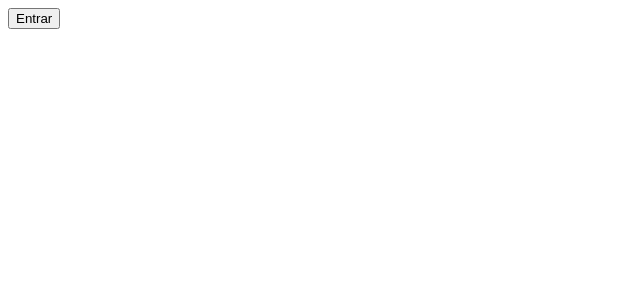
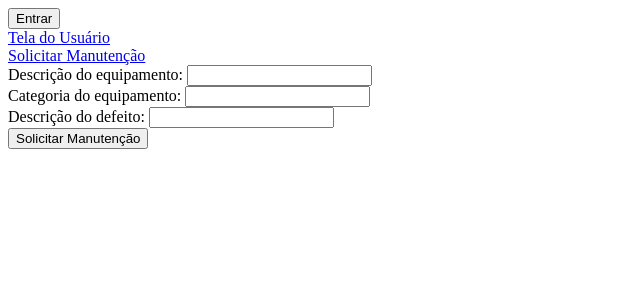
Before and after one commit to Kaironst/Projeto-web-II, an Angular app: page /solicitar_manutencao in a window 1280 px wide. Before the commit this address led to /. Shown: the top 300 px of the page, without its empty margins (0-640 px from the left). Built offline with nearby package versions, Linux system fonts and the light colour scheme.

Commit message:
add tela solicitar manutencao + fix routes

```diff
--- a/src/app/app.html
+++ b/src/app/app.html
@@ -3,3 +3,11 @@
 @if (mostrarLogin) {
   <app-login></app-login>
 }
+
+<nav>
+    <a routerLink="/tela_usuario">Tela do Usuário</a>
+    <br>
+    <a routerLink="/solicitar_manutencao">Solicitar Manutenção</a>
+</nav>
+
+<router-outlet></router-outlet>
--- a/src/app/app.routes.ts
+++ b/src/app/app.routes.ts
@@ -1,8 +1,18 @@
 import { NgModule } from '@angular/core';
 import { RouterModule, Routes } from '@angular/router';
+import { SolicitarManutencao } from './solicitar_manutencao/solicitar_manutencao';
+import { TelaUsuario } from './tela_usuario/tela_usuario';
 
-
-export const routes: Routes = [];
+export const routes: Routes = [
+  {
+    path: 'solicitar_manutencao',
+    component: SolicitarManutencao
+  },
+  {
+    path: 'tela_usuario',
+    component: TelaUsuario
+  }
+];
 
 @NgModule({
   imports: [RouterModule.forRoot(routes)],
--- a/src/app/app.ts
+++ b/src/app/app.ts
@@ -1,11 +1,12 @@
 import { Component, signal } from '@angular/core';
-import { RouterOutlet } from '@angular/router';
+import { RouterOutlet, RouterLink } from '@angular/router';
 import { CommonModule } from '@angular/common';
 import { Login } from './login/login';
 
 @Component({
   selector: 'app-root',
-  imports: [RouterOutlet, CommonModule, Login],
+  standalone: true,
+  imports: [RouterOutlet, RouterLink, CommonModule, Login],
   templateUrl: './app.html',
   styleUrl: './app.css'
 })
--- /dev/null
+++ b/src/app/solicitar_manutencao/solicitar_manutencao.html
@@ -0,0 +1,15 @@
+<form action="" method="post" class="solicitar_manutencao">
+  <div class="form1">
+    <label for="desc_equipamento">Descrição do equipamento: </label>
+    <input type="text" name="desc_equipamento" id="desc_equipamento" required />
+  </div>
+  <div class="form2">
+    <label for="categ_equipamento">Categoria do equipamento: </label>
+    <input type="text" name="categ_equipamento" id="categ_equipamento" required />
+  </div>
+  <div class="form3">
+    <label for="desc_defeito">Descrição do defeito: </label>
+    <input type="text" name="desc_defeito" id="desc_defeito" required />
+  </div>
+  <button type="button">Solicitar Manutenção</button>
+</form>
--- /dev/null
+++ b/src/app/solicitar_manutencao/solicitar_manutencao.ts
@@ -0,0 +1,11 @@
+import { Component } from '@angular/core';
+
+@Component({
+  selector: 'app-soliciar_manutencao',
+  imports: [],
+  templateUrl: './solicitar_manutencao.html',
+  styleUrl: './solicitar_manutencao.css'
+})
+export class SolicitarManutencao {
+
+}
```
Also changed, not shown: src/app/solicitar_manutencao/solicitar_manutencao.css (added).
